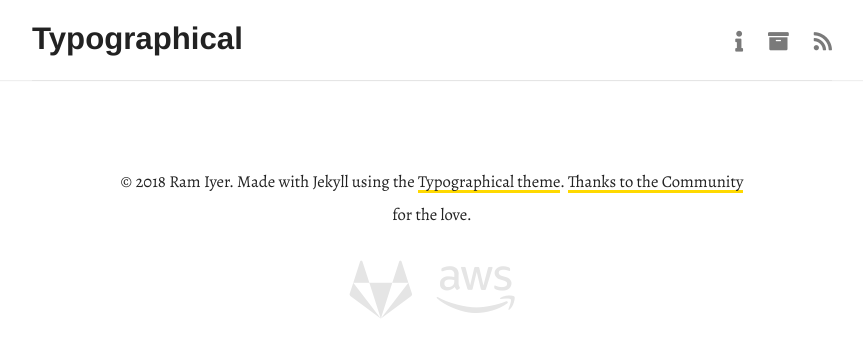
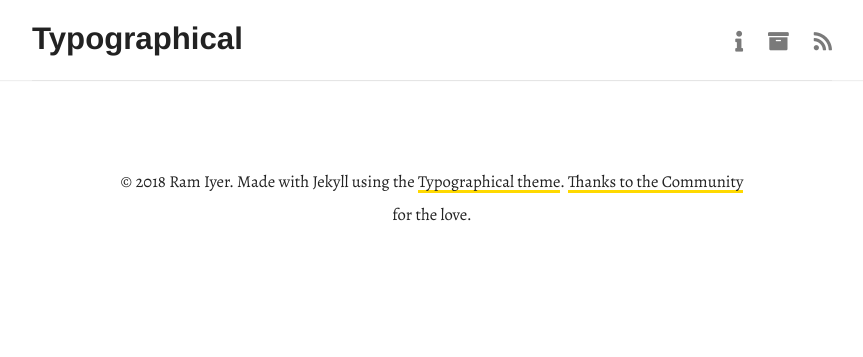
Before and after one commit to studiolampblack/typographical, a Jekyll site: the page built from index.html, in a window 1280 px wide. Shown: the top 357 px of the page, without its empty margins (208-1071 px from the left). Built offline with Jekyll 4.4.1, drawn with Linux system fonts in a browser that asks for light colours; nearby versions of some CDN libraries; some web fonts are replaced.

Commit message:
Remove the GitLab and AWS icons

```diff
--- a/_includes/footer.html
+++ b/_includes/footer.html
@@ -2,9 +2,4 @@
   <span>
     &copy; <time datetime="{{ site.time }}">{{ site.time | date: '%Y' }}</time> {{ site.author.name }}. Made with Jekyll using the <a href="https://github.com/theramiyer/typographical/">Typographical theme</a>. <a href="https://github.com/theramiyer/typographical/blob/master/_pages/thanks.md">Thanks to the Community</a> for the love.
   </span>
-  <br />
-  <div class="footer-icons">
-    <i class="fab fa-gitlab"></i>
-    <i class="fab fa-aws"></i>
-  </div>
 </footer>
```
